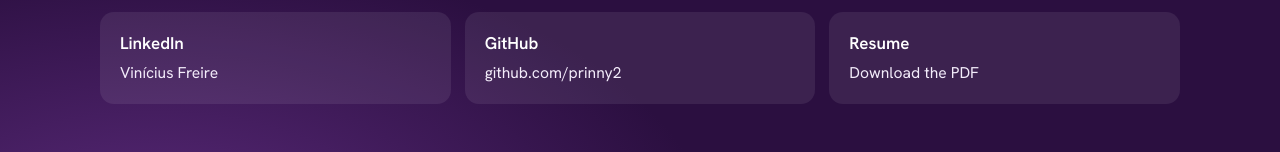
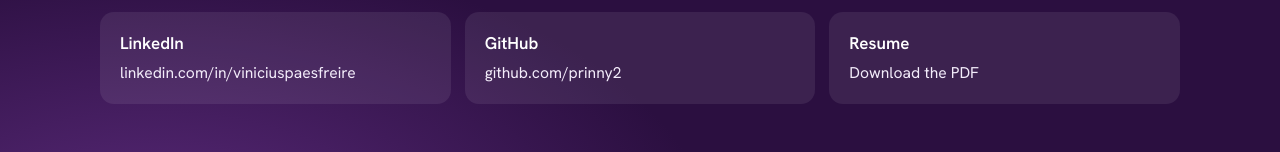
Before and after one commit to prinny2/prinny2.github.io, a plain HTML site: page index.html in a window 1280 px wide. Shown: the part 4856-5008 px from the top of the page. Drawn offline with Linux system fonts and the light colour scheme; a web font is replaced by a local one.

Commit message:
Add files via upload

```diff
--- a/index.html
+++ b/index.html
@@ -333,7 +333,7 @@ h1 { font-size: clamp(3rem, 7.2vw, 5.4rem); line-height: .98; margin-bottom: 24p
       <li><a class="wa" href="https://wa.me/5591992875776"><b>WhatsApp</b><span>+55 91 99287-5776</span></a></li>
       <li><a href="tel:+5591992875776"><b>Phone</b><span>+55 91 99287-5776</span></a></li>
       <li><a href="mailto:vpaes.freire02@gmail.com"><b>Email</b><span>vpaes.freire02@gmail.com</span></a></li>
-      <li><a href="https://www.linkedin.com/in/vin%C3%ADcius-freire-86a16841a/"><b>LinkedIn</b><span>Vinícius Freire</span></a></li>
+      <li><a href="https://www.linkedin.com/in/viniciuspaesfreire/"><b>LinkedIn</b><span>linkedin.com/in/viniciuspaesfreire</span></a></li>
       <li><a href="https://github.com/prinny2"><b>GitHub</b><span>github.com/prinny2</span></a></li>
       <li><a href="vinicius-freire-resume.pdf"><b>Resume</b><span>Download the PDF</span></a></li>
     </ul>
```
Also changed, not shown: 1 other file.
